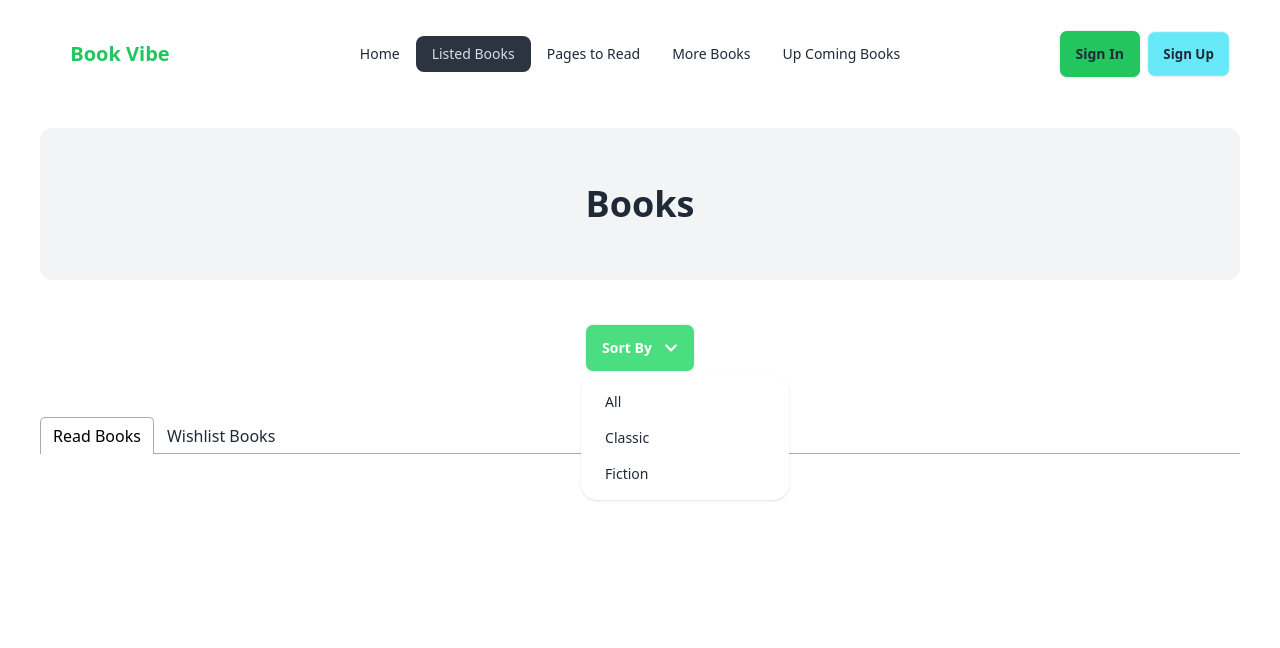
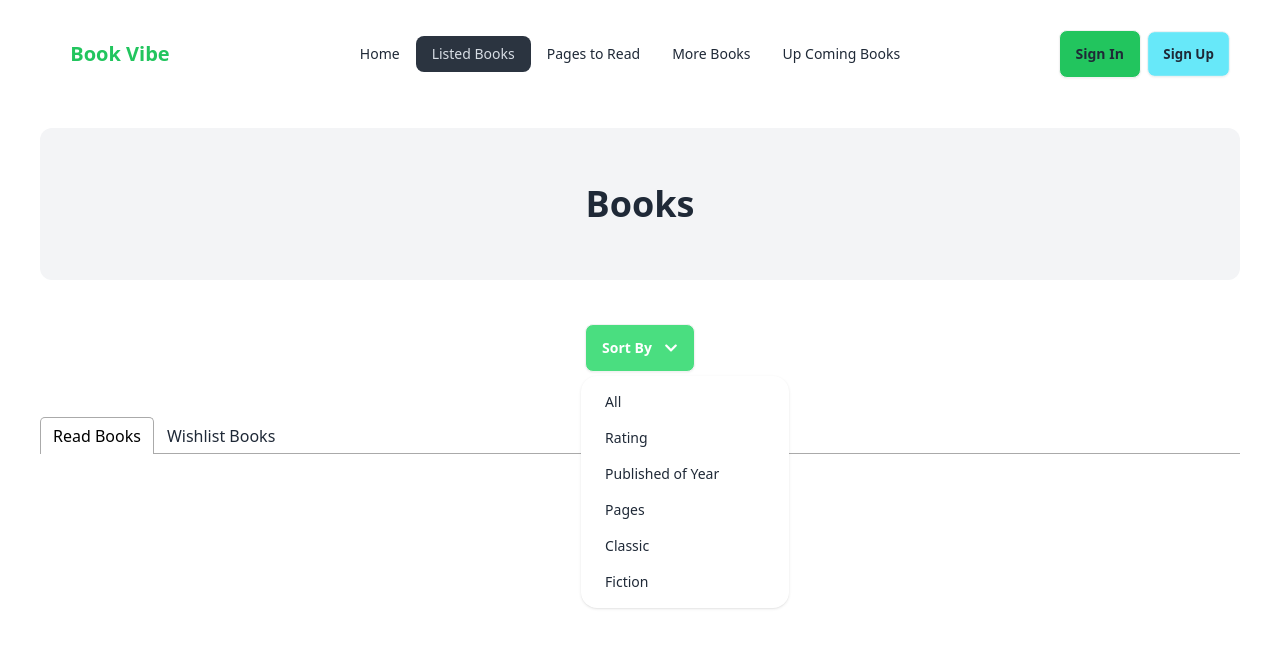
Before and after one commit to Masudur400/assignment-eight, a React (Vite) app: page /listBooks in a window 1280 px wide. Both pictures are taken after a click on the heading "Sort By". Shown: the top 648 px of the page. Built offline with nearby package versions, Linux system fonts and the light colour scheme.

Commit message:
last update

```diff
--- a/public/fakeData.json
+++ b/public/fakeData.json
@@ -5,7 +5,7 @@
       "author": "Harper Lee",
       "image": "https://i.ibb.co/t3VSfNC/pngwing-1.png",
       "review": "To Kill a Mockingbird by Harper Lee is a masterpiece of American literature that delves deep into the issues of racism, prejudice, and morality in the Southern United States during the 1930s. Set in the fictional town of Maycomb, Alabama, the novel follows the Finch family, particularly young Scout Finch, as she grows up and learns about the complexities of human nature. At the heart of the story is the trial of Tom Robinson, a black man falsely accused of raping a white woman.  ",
-      "totalPages": 281,
+      "totalPages": 350,
       "rating": 4.5,
       "category": "classic",
       "tags": ["#classic", "#social issues", "#courtroom drama"],
@@ -18,7 +18,7 @@
       "author": "George Orwell",
       "image": "https://i.ibb.co/zPsFByZ/kindpng-4022054-1.png",
       "review": "To Kill a Mockingbird by Harper Lee is a masterpiece of American literature that delves deep into the issues of racism, prejudice, and morality in the Southern United States during the 1930s. Set in the fictional town of Maycomb, Alabama, the novel follows the Finch family, particularly young Scout Finch, as she grows up and learns about the complexities of human nature. At the heart of the story is the trial of Tom Robinson, a black man falsely accused of raping a white woman.  ",
-      "totalPages": 328,
+      "totalPages": 378,
       "rating": 4.8,
       "category": "Fiction",
       "tags": ["#dystopian", "#totalitarianism", "#surveillance"],
@@ -31,7 +31,7 @@
       "author": "F. Scott Fitzgerald",
       "image": "https://i.ibb.co/F6CYZpH/kindpng-81724-1.png",
       "review": "To Kill a Mockingbird by Harper Lee is a masterpiece of American literature that delves deep into the issues of racism, prejudice, and morality in the Southern United States during the 1930s. Set in the fictional town of Maycomb, Alabama, the novel follows the Finch family, particularly young Scout Finch, as she grows up and learns about the complexities of human nature. At the heart of the story is the trial of Tom Robinson, a black man falsely accused of raping a white woman.  ",
-      "totalPages": 180,
+      "totalPages": 400,
       "rating": 4.6,
       "category": "Fiction",
       "tags": ["#Jazz Age", "#American Dream", "#romance"],
@@ -44,7 +44,7 @@
       "author": "J.K. Rowling",
       "image": "https://i.ibb.co/Qd5ppfq/kindpng-1064993.png",
       "review": "To Kill a Mockingbird by Harper Lee is a masterpiece of American literature that delves deep into the issues of racism, prejudice, and morality in the Southern United States during the 1930s. Set in the fictional town of Maycomb, Alabama, the novel follows the Finch family, particularly young Scout Finch, as she grows up and learns about the complexities of human nature. At the heart of the story is the trial of Tom Robinson, a black man falsely accused of raping a white woman.  ",
-      "totalPages": 320,
+      "totalPages": 430,
       "rating": 4.9,
       "category": "classic",
       "tags": ["#magic", "#wizardry", "#adventure"],
@@ -57,7 +57,7 @@
       "author": "J.D. Salinger",
       "image": "https://i.ibb.co/DPFgfDx/kindpng-2193744-1.png",
       "review": "To Kill a Mockingbird by Harper Lee is a masterpiece of American literature that delves deep into the issues of racism, prejudice, and morality in the Southern United States during the 1930s. Set in the fictional town of Maycomb, Alabama, the novel follows the Finch family, particularly young Scout Finch, as she grows up and learns about the complexities of human nature. At the heart of the story is the trial of Tom Robinson, a black man falsely accused of raping a white woman.  ",
-      "totalPages": 224,
+      "totalPages": 480,
       "rating": 4.4,
       "category": "Fiction",
       "tags": ["#coming-of-age", "#alienation", "#identity"],
@@ -70,7 +70,7 @@
       "author": "Jane Austen",
       "image": "https://i.ibb.co/zPsFByZ/kindpng-4022054-1.png",
       "review": "To Kill a Mockingbird by Harper Lee is a masterpiece of American literature that delves deep into the issues of racism, prejudice, and morality in the Southern United States during the 1930s. Set in the fictional town of Maycomb, Alabama, the novel follows the Finch family, particularly young Scout Finch, as she grows up and learns about the complexities of human nature. At the heart of the story is the trial of Tom Robinson, a black man falsely accused of raping a white woman.  ",
-      "totalPages": 432,
+      "totalPages": 499,
       "rating": 4.7,
       "category": "classic",
       "tags": ["#romance", "#social commentary", "#regency era"],
@@ -83,7 +83,7 @@
       "author": "J.R.R. Tolkien",
       "image": "https://i.ibb.co/t3VSfNC/pngwing-1.png",
       "review": "To Kill a Mockingbird by Harper Lee is a masterpiece of American literature that delves deep into the issues of racism, prejudice, and morality in the Southern United States during the 1930s. Set in the fictional town of Maycomb, Alabama, the novel follows the Finch family, particularly young Scout Finch, as she grows up and learns about the complexities of human nature. At the heart of the story is the trial of Tom Robinson, a black man falsely accused of raping a white woman.  ",
-      "totalPages": 310,
+      "totalPages": 501,
       "rating": 4.8,
       "category": "Fiction",
       "tags": ["#adventure", "#Middle-earth", "#epic fantasy"],
@@ -122,7 +122,7 @@
       "author": "Oscar Wilde",
       "image": "https://i.ibb.co/wMHQ1hx/kindpng-7318921.png",
       "review": "To Kill a Mockingbird by Harper Lee is a masterpiece of American literature that delves deep into the issues of racism, prejudice, and morality in the Southern United States during the 1930s. Set in the fictional town of Maycomb, Alabama, the novel follows the Finch family, particularly young Scout Finch, as she grows up and learns about the complexities of human nature. At the heart of the story is the trial of Tom Robinson, a black man falsely accused of raping a white woman.  ",
-      "totalPages": 254,
+      "totalPages": 579,
       "rating": 4.7,
       "category": "classic",
       "tags": ["#philosophical", "#morality", "#vanity"],
@@ -135,7 +135,7 @@
       "author": "Aldous Huxley",
       "image": "https://i.ibb.co/Pzg44K3/kindpng-4945926-1.png",
       "review":"To Kill a Mockingbird by Harper Lee is a masterpiece of American literature that delves deep into the issues of racism, prejudice, and morality in the Southern United States during the 1930s. Set in the fictional town of Maycomb, Alabama, the novel follows the Finch family, particularly young Scout Finch, as she grows up and learns about the complexities of human nature. At the heart of the story is the trial of Tom Robinson, a black man falsely accused of raping a white woman.  ",
-      "totalPages": 311,
+      "totalPages": 608,
       "rating": 4.5,
       "category": "Fiction",
       "tags": ["dystopian", "technology", "conformity"],
--- a/src/components/ListBooks/ListBooks.jsx
+++ b/src/components/ListBooks/ListBooks.jsx
@@ -18,6 +18,10 @@ const ListBooks = () => {
     const [displayBooks,setDisplayBooks] = useState([])
     const [displayBooks2,setDisplayBooks2] = useState([])
 
+    const shortB = [];
+    const shortW =[];
+
+
     const handleBooksFilter = (bookL,wish) =>{
         if(bookL === 'All' || wish === 'All'){
             setDisplayBooks(bookSave)
@@ -37,7 +41,111 @@ const ListBooks = () => {
             setDisplayBooks2(wish2)
         }
 
+        else if(bookL === 'Published' || wish === 'Published'){
+            const publishedShort = bookSave.map(book => book.year_of_publishing);
+            const publishedShort2 = wishList.map(wish => wish.year_of_publishing);
+
+            publishedShort.sort();
+            publishedShort.reverse();
+
+            publishedShort2.sort();
+            publishedShort2.reverse();
+
+            const shortPublish = bookSave.map(book => book);
+            const shortPublish2 = wishList.map(wish =>wish);
+
+            for(const pShort of publishedShort){
+                for(const sPublish of shortPublish){
+                    if(pShort === sPublish.year_of_publishing){
+                        shortB.push(sPublish);
+                        setDisplayBooks(shortB);
+
+                    }
+                }
+            }
+            for(const pShort2 of publishedShort2){
+                for (const sPublish2 of shortPublish2){
+                    if(pShort2 === sPublish2.year_of_publishing){
+                        shortW.push(sPublish2)
+                        setDisplayBooks2(shortW);
+                    }
+                }
+            }
+
+        }
+        else if(bookL === 'Rating' || wish === 'Rating'){
+            const publishedShort = bookSave.map(book => book.rating);
+            const publishedShort2 = wishList.map(wish => wish.rating);
+
+            publishedShort.sort();
+            publishedShort.reverse();
+
+            publishedShort2.sort();
+            publishedShort2.reverse();
+
+            const shortPublish = bookSave.map(book => book);
+            const shortPublish2 = wishList.map(wish =>wish);
+
+            for(const pShort of publishedShort){
+                for(const sPublish of shortPublish){
+                    if(pShort === sPublish.rating){
+                        shortB.push(sPublish);
+                        setDisplayBooks(shortB);
+
+                    }
+                }
+            }
+            for(const pShort2 of publishedShort2){
+                for (const sPublish2 of shortPublish2){
+                    if(pShort2 === sPublish2.rating){
+                        shortW.push(sPublish2)
+                        setDisplayBooks2(shortW);
+                    }
+                }
+            }
+
+        }
+        else if(bookL === 'Pages' || wish === 'Pages'){
+            const publishedShort = bookSave.map(book => book.totalPages);
+            const publishedShort2 = wishList.map(wish => wish.totalPages);
+
+            publishedShort.sort();
+            publishedShort.reverse();
+
+            publishedShort2.sort();
+            publishedShort2.reverse();
+
+            const shortPublish = bookSave.map(book => book);
+            const shortPublish2 = wishList.map(wish =>wish);
+
+            for(const pShort of publishedShort){
+                for(const sPublish of shortPublish){
+                    if(pShort === sPublish.totalPages){
+                        shortB.push(sPublish);
+                        setDisplayBooks(shortB);
+
+                    }
+                }
+            }
+            for(const pShort2 of publishedShort2){
+                for (const sPublish2 of shortPublish2){
+                    if(pShort2 === sPublish2.totalPages){
+                        shortW.push(sPublish2)
+                        setDisplayBooks2(shortW);
+                    }
+                }
+            }
+
+        }
+
+
+
+
+
     }
+
+
+
 
     useEffect(() => {
         const storedBookIds = getReadBook();
@@ -82,6 +190,9 @@ const ListBooks = () => {
                     <summary className="m-1 btn flex items-center gap-3 bg-green-400 text-white">Sort By <FaChevronDown></FaChevronDown></summary>
                     <ul className="p-2 shadow menu dropdown-content z-[1] bg-base-100 rounded-box w-52">
                         <li onClick={()=>handleBooksFilter('All')}><a>All</a></li>
+                        <li onClick={()=>handleBooksFilter('Rating')}><a>Rating</a></li>
+                        <li onClick={()=>handleBooksFilter('Published')}><a>Published of Year</a></li>
+                        <li onClick={()=>handleBooksFilter('Pages')}><a>Pages</a></li>
                         <li onClick={()=>handleBooksFilter('Classic')}><a>Classic</a></li>
                         <li onClick={()=>handleBooksFilter('Fiction')}><a>Fiction  </a></li>
 
```
Also changed, not shown: 1 other file (tests, documents, lock files or other folders).
